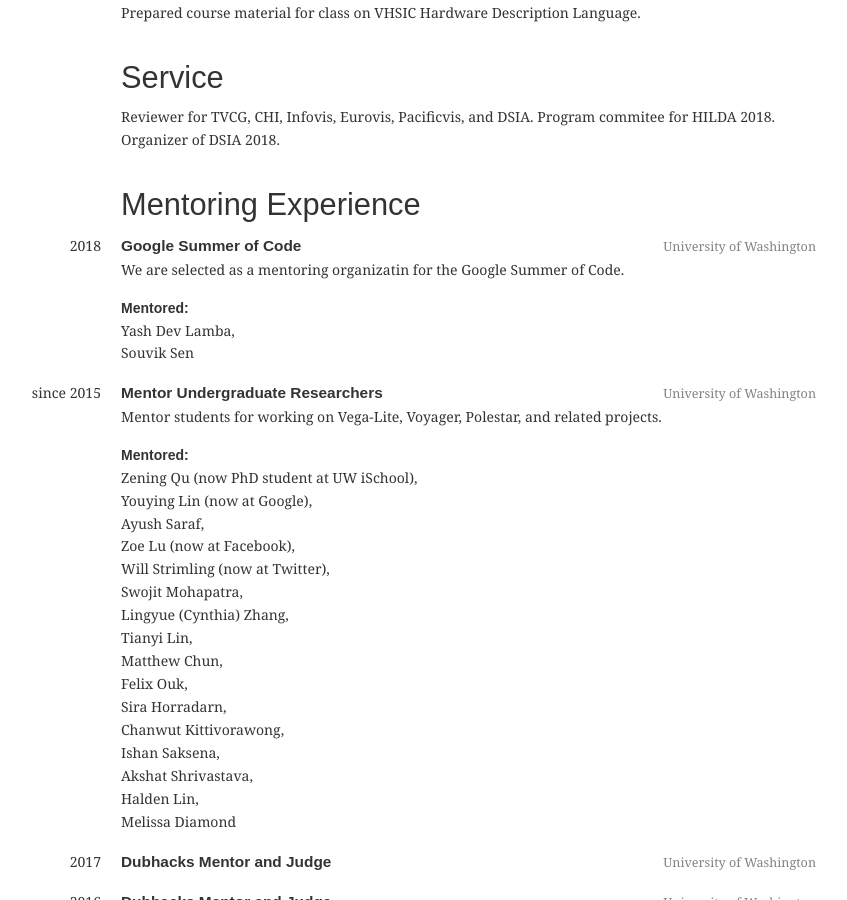
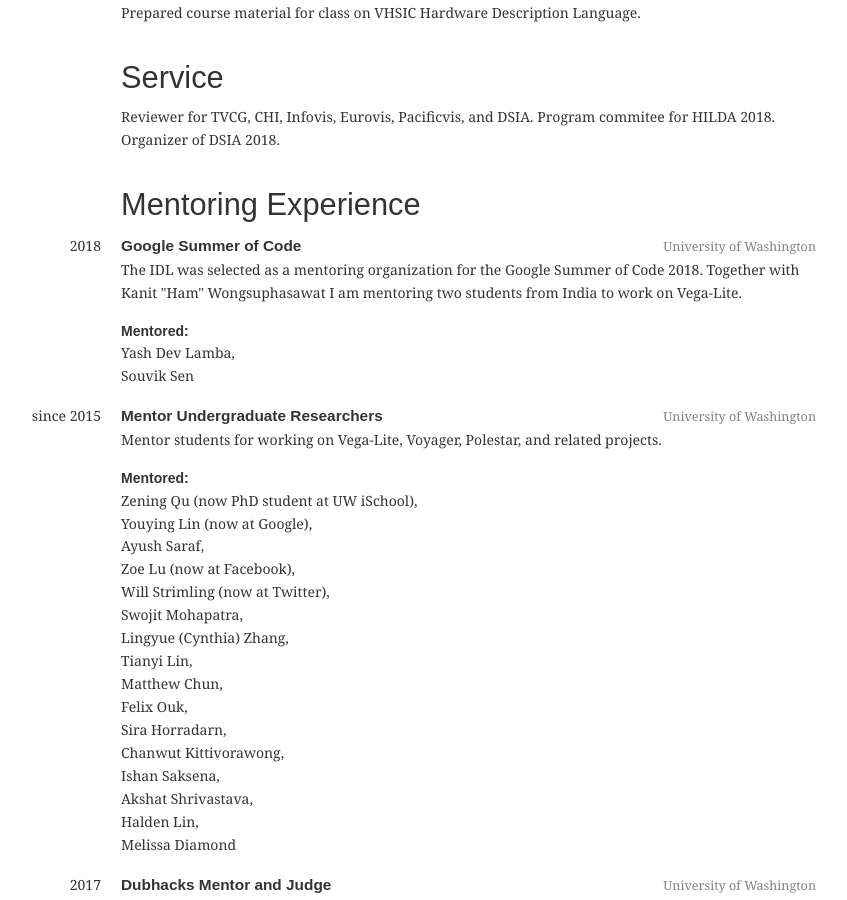
Before and after one commit to domoritz/domoritz.github.io, a Jekyll site: the page built from cv.html, in a window 1280 px wide and 900 px high, scrolled down 5439 px. Shown: the whole window, without its empty margins (224-1071 px from the left). Built offline with Jekyll 4.4.1, drawn with Linux system fonts in a browser that asks for light colours.

Commit message:
Update mentoring.yml

```diff
--- a/_data/mentoring.yml
+++ b/_data/mentoring.yml
@@ -1,7 +1,8 @@
 - title: "Google Summer of Code"
   year: 2018
-  description: We are selected as a mentoring organizatin for the Google Summer of Code.
+  description: The IDL was selected as a mentoring organization for the Google Summer of Code 2018. Together with Kanit "Ham" Wongsuphasawat I am mentoring two students from India to work on Vega-Lite.
   location: University of Washington
+  url: https://summerofcode.withgoogle.com/organizations/5646868357316608/
   who:
     - Yash Dev Lamba
     - Souvik Sen
```
